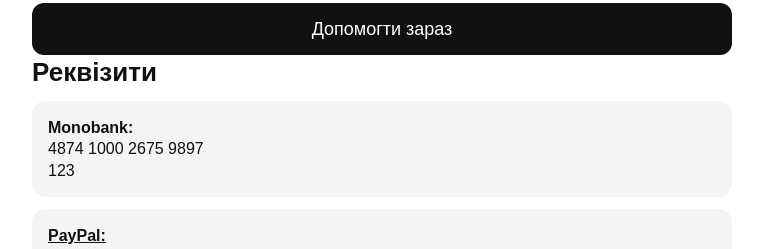
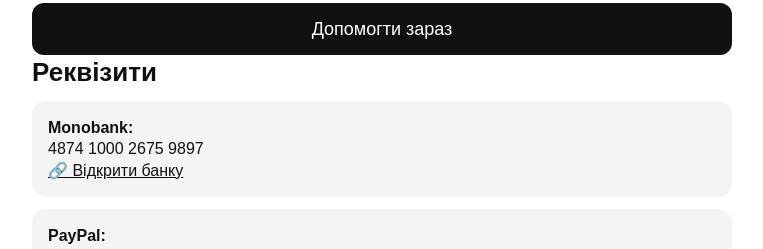
Before and after one commit to svlasov981-a11y/vlasovservis, a plain HTML site: page index.html in a window 1280 px wide. Shown: the part 844-1093 px from the top of the page, without its empty margins (258-1021 px from the left). Drawn offline with Linux system fonts and the light colour scheme.

Commit message:
Update index.html

```diff
--- a/index.html
+++ b/index.html
@@ -120,7 +120,11 @@ margin-bottom:8px;
 
 <div class="card" id="donate">
 <p><strong>Monobank:</strong><br>4874 1000 2675 9897</p>
-123 <p><a href="https://send.monobank.ua/jar/...">
+<p>
+  <a href="https://send.monobank.ua/jar/7bJQm1xYj1">
+    🔗 Відкрити банку
+  </a>
+</p>
 </div>
 
 <div class="card">
```
